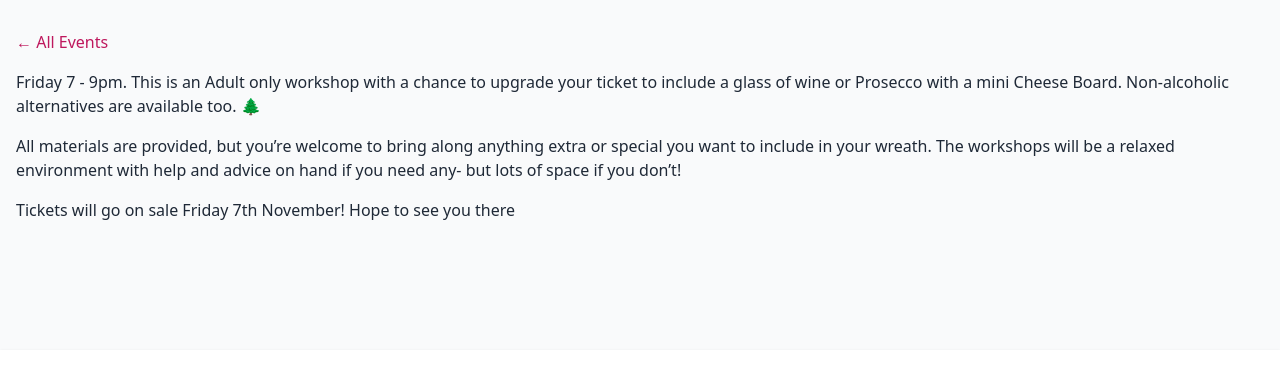
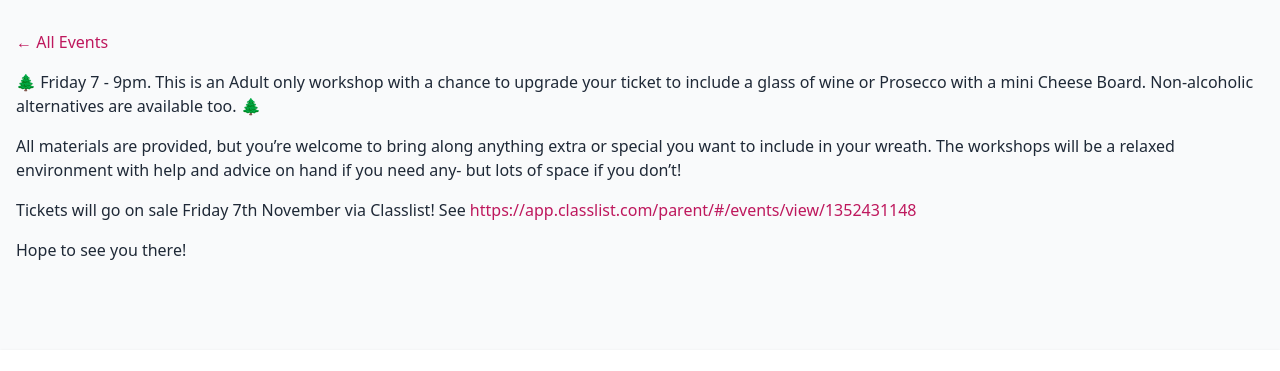
Before and after one commit to mattburns/cotham-gardens-ptfa, an Astro site: page /events/2025-10-21-wreath-making-workshop-evening in a window 1280 px wide. Shown: the part 346-717 px from the top of the page. Built offline with nearby package versions, Linux system fonts and the light colour scheme; Astro itself is replaced by a stand-in of ours.

Commit message:
Update Events “2025-10-21-wreath-making-workshop-evening” - Karen Burns <cooper.karen@gmail.com> via DecapBridge

```diff
--- a/src/content/events/2025-10-21-wreath-making-workshop-evening.md
+++ b/src/content/events/2025-10-21-wreath-making-workshop-evening.md
@@ -3,7 +3,7 @@ title: Wreath Making Workshop (Evening - Adults only)
 eventDate: 2025-12-05T19:00:00.000+00:00
 image: src/assets/images/wreath-making-workshops.jpeg
 ---
-
+🌲
 Friday 7 - 9pm. This is an Adult only workshop with a chance to upgrade your ticket to include a glass of wine or Prosecco with a mini Cheese Board.
 Non-alcoholic alternatives are available too.
 🌲
@@ -11,5 +11,6 @@ Non-alcoholic alternatives are available too.
 All materials are provided, but you’re welcome to bring along anything extra or special you want to include in your wreath.
 The workshops will be a relaxed environment with help and advice on hand if you need any- but lots of space if you don’t!
 
-Tickets will go on sale Friday 7th November!
-Hope to see you there
+Tickets will go on sale Friday 7th November via Classlist! See https://app.classlist.com/parent/#/events/view/1352431148
+
+Hope to see you there!
```
